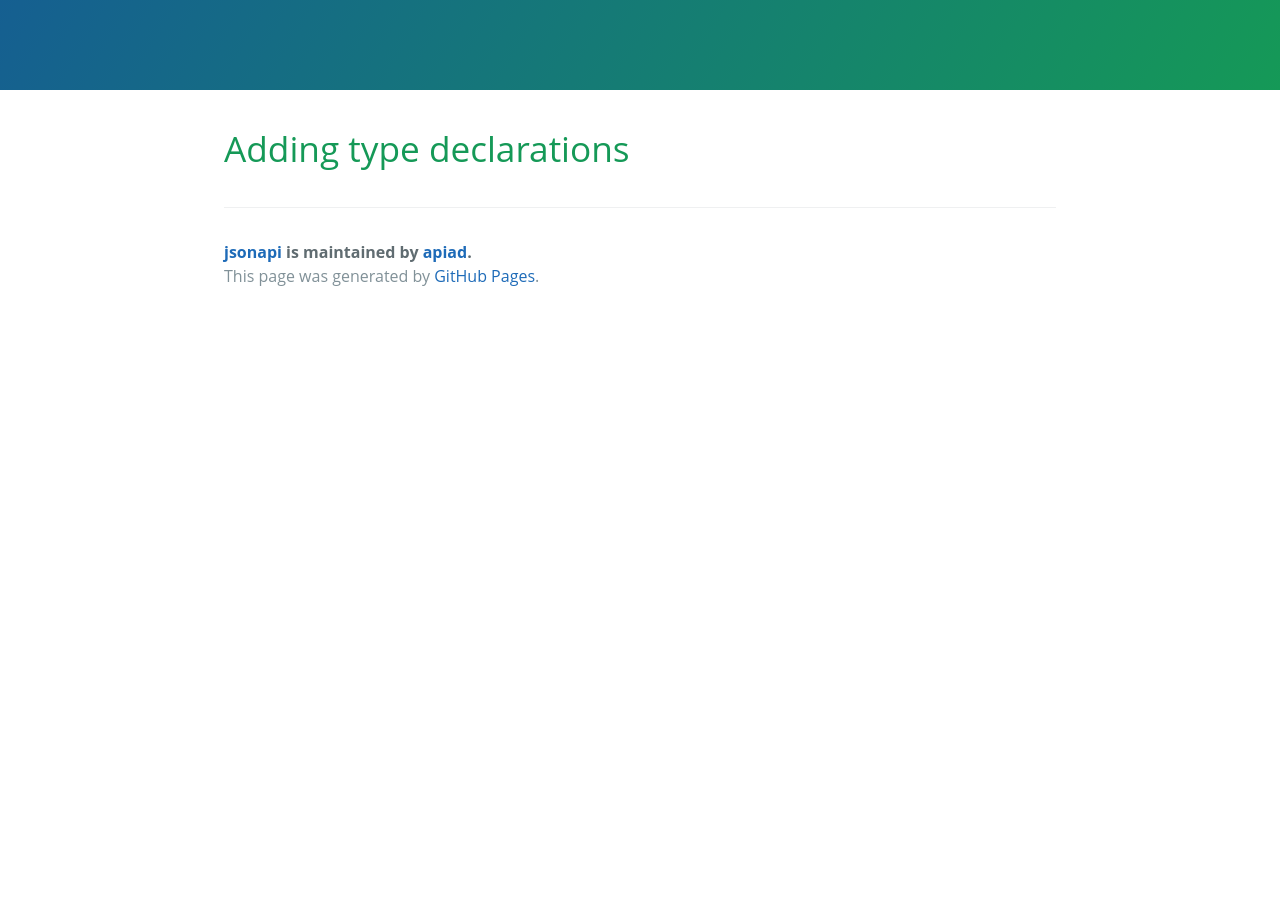
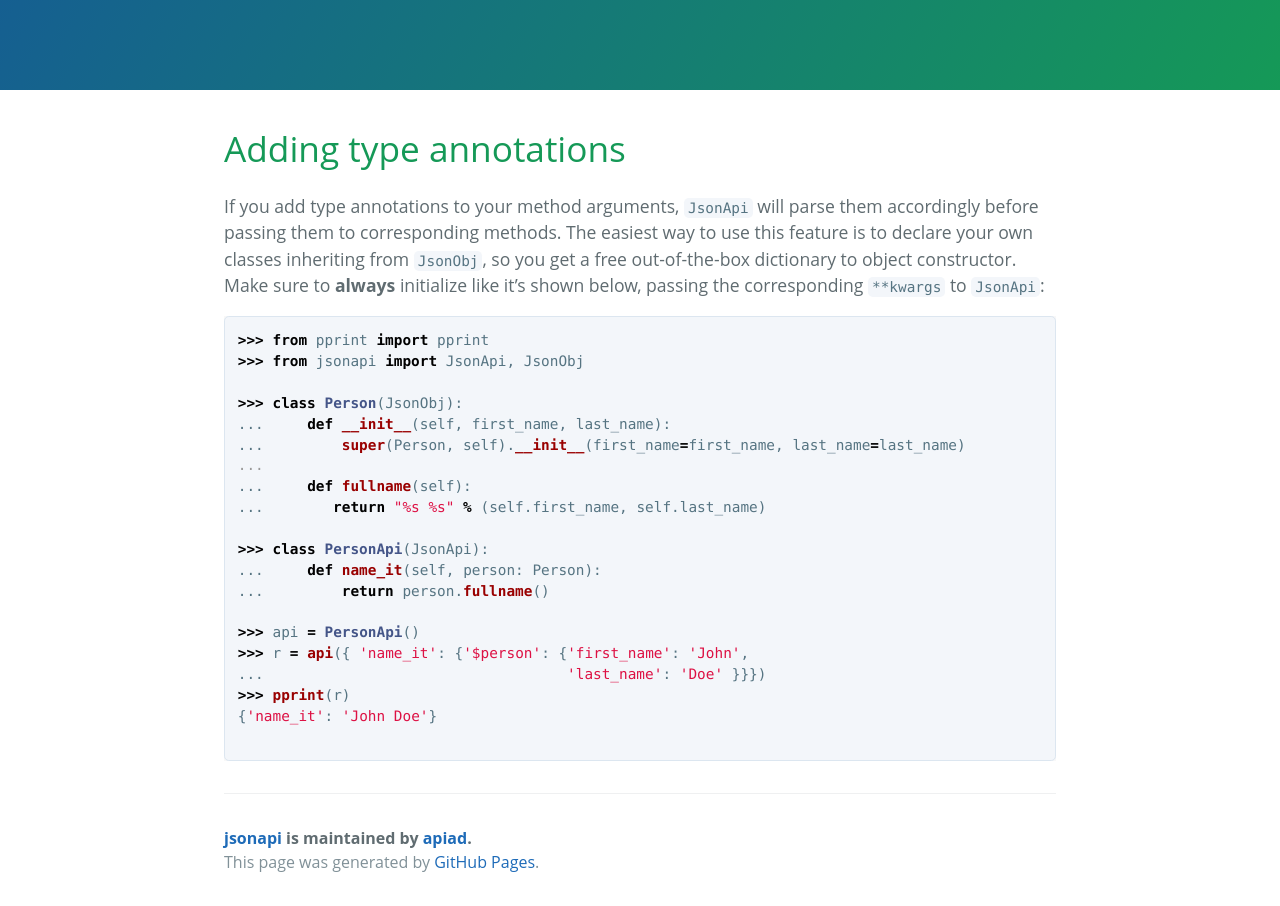
Before and after one commit to apiad/jsonapi, a Jekyll site: the page built from docs/types.md, in a window 1280 px wide and 1226 px high. Shown: the part 320-1226 px from the top of the window. Built offline with Jekyll 4.4.1, drawn with Linux system fonts in a browser that asks for light colours; our own code applies the rules of GitHub Pages for plain Markdown files.

Commit message:
Support for complex types

````diff
--- a/docs/types.md
+++ b/docs/types.md
@@ -2,4 +2,32 @@
 layout: default
 ---
 
-# Adding type declarations
+# Adding type annotations
+
+If you add type annotations to your method arguments, `JsonApi` will parse them accordingly before
+passing them to corresponding methods. The easiest way to use this feature is to declare your own
+classes inheriting from `JsonObj`, so you get a free out-of-the-box dictionary to object constructor.
+Make sure to **always** initialize like it's shown below, passing the corresponding `**kwargs` to `JsonApi`:
+
+```python
+>>> from pprint import pprint
+>>> from jsonapi import JsonApi, JsonObj
+
+>>> class Person(JsonObj):
+...     def __init__(self, first_name, last_name):
+...         super(Person, self).__init__(first_name=first_name, last_name=last_name)
+...
+...     def fullname(self):
+...        return "%s %s" % (self.first_name, self.last_name)
+
+>>> class PersonApi(JsonApi):
+...     def name_it(self, person: Person):
+...         return person.fullname()
+
+>>> api = PersonApi()
+>>> r = api({ 'name_it': {'$person': {'first_name': 'John',
+...                                   'last_name': 'Doe' }}})
+>>> pprint(r)
+{'name_it': 'John Doe'}
+
+```
````
Also changed, not shown: docs/operators.md (+4 -0 lines), jsonapi.py (+17 -2 lines), tests.py (+17 -0 lines).
